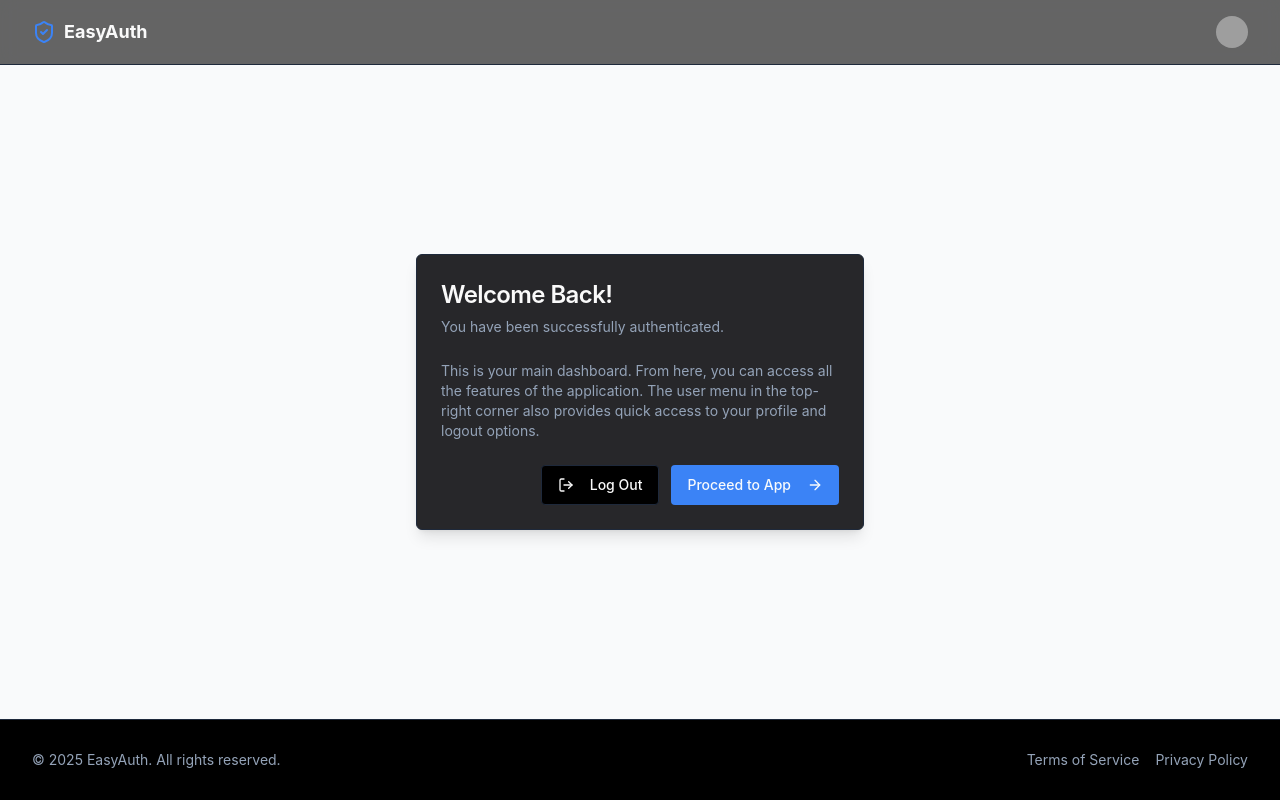
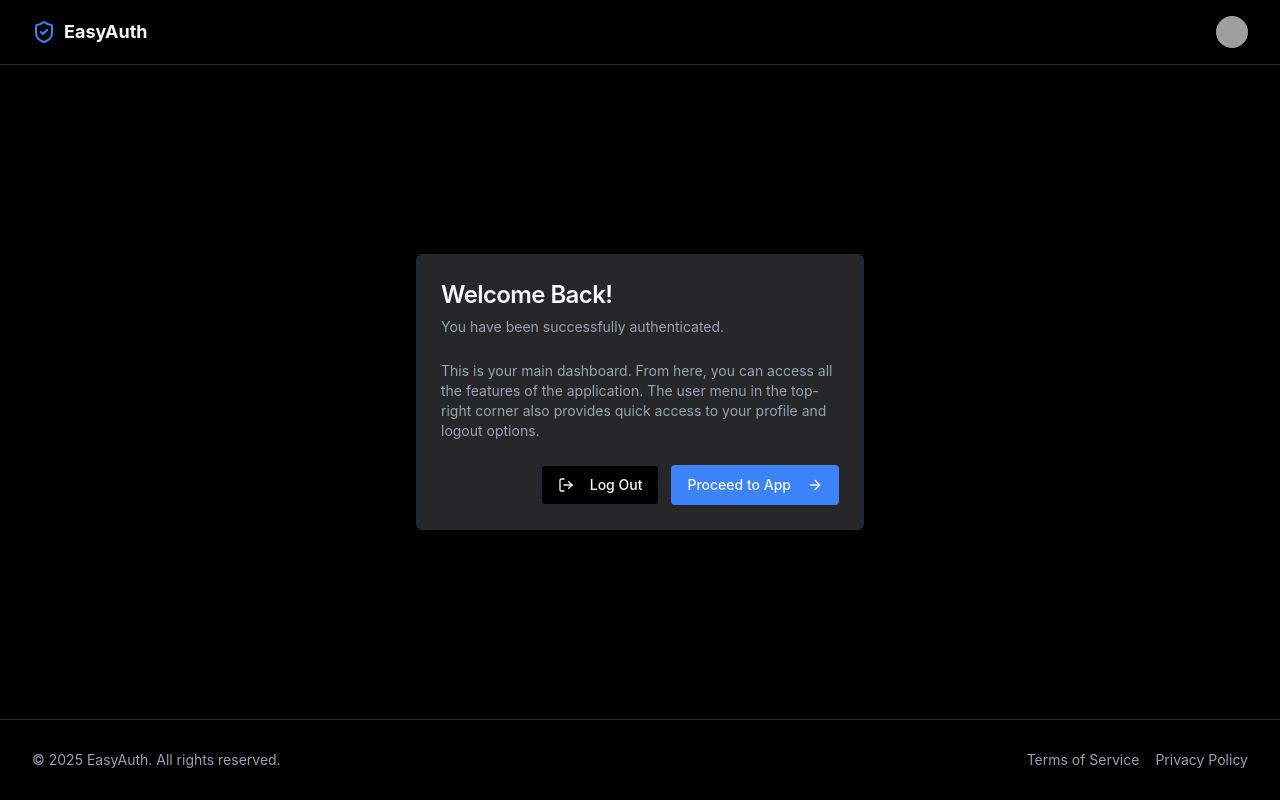
Before and after one commit to SadiqNaizam/mlo-a774-640e, a React (Vite) app: page /dashboard in a window 1280 px wide. Built offline with nearby package versions, Linux system fonts and the light colour scheme; grey boxes are pictures that could not be loaded.

Commit message:
Updated code files via regeneration: DashboardPage.tsx

```diff
--- a/src/pages/DashboardPage.tsx
+++ b/src/pages/DashboardPage.tsx
@@ -32,7 +32,7 @@
   };
 
   return (
-    <div className="flex flex-col min-h-screen bg-gray-50">
+    <div className="flex flex-col min-h-screen bg-background">
       <Header />
       <main className="flex-1 flex items-center justify-center p-4">
         <Card className="w-full max-w-md shadow-lg">
```
